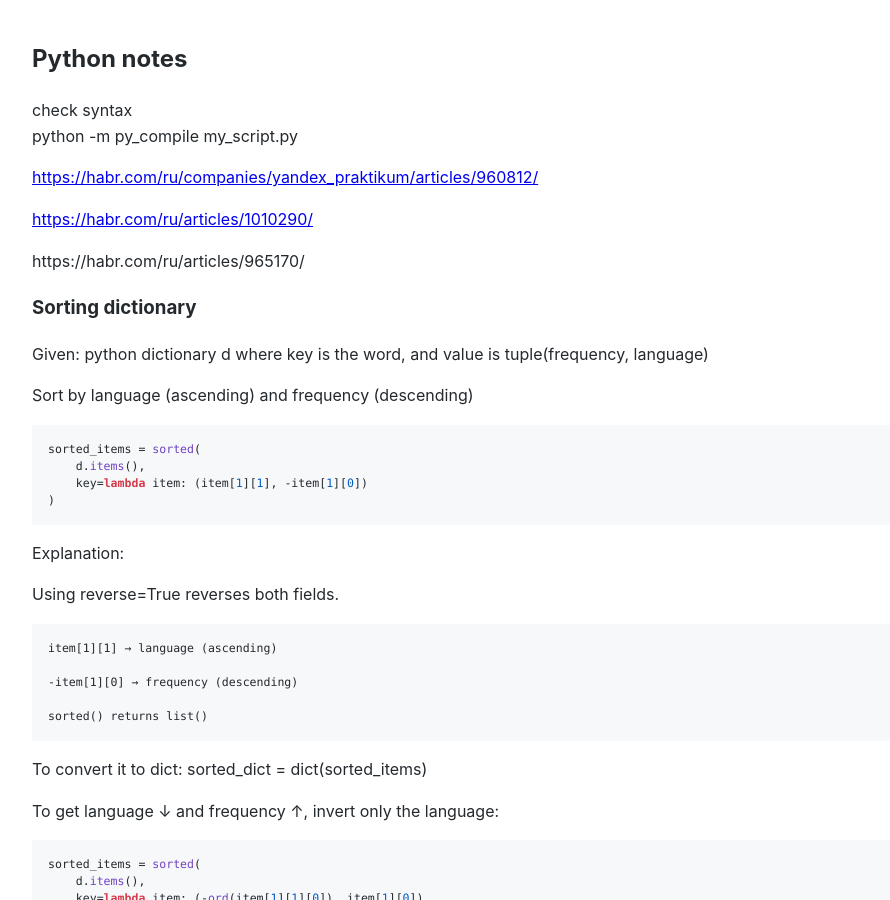
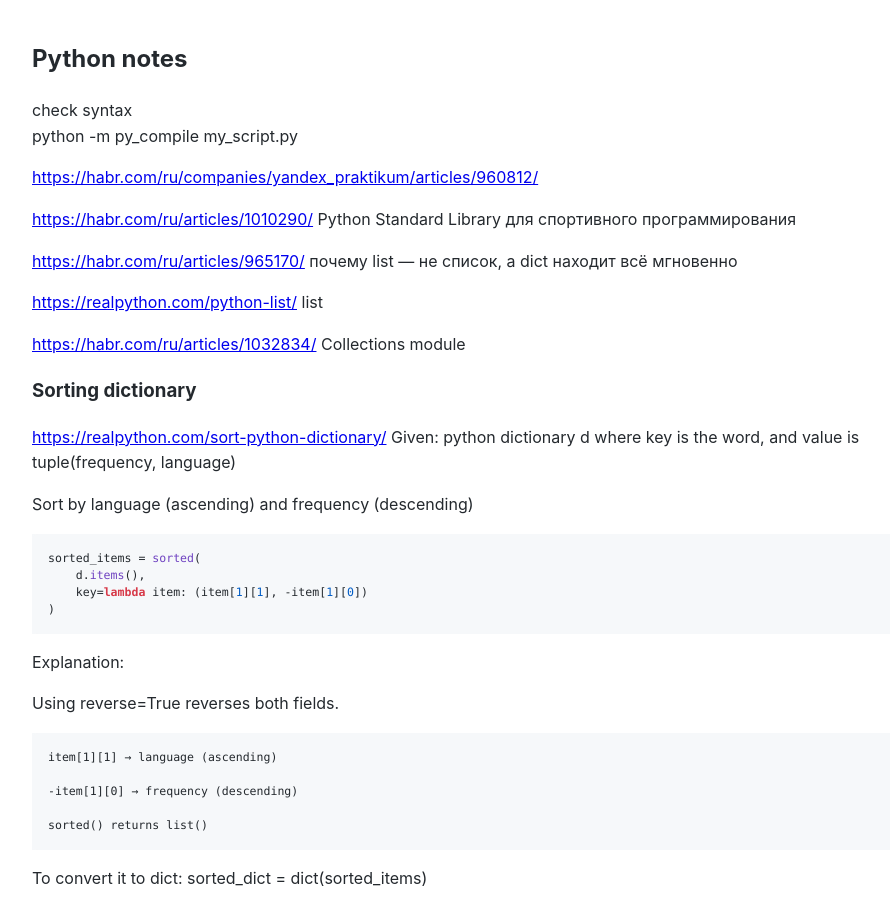
Before and after one commit to Michael-Lubinsky/michael-lubinsky.github.com, a Jekyll site: the page built from python/python.md, in a window 1280 px wide and 900 px high. Shown: the whole window, without its empty margins (158-1048 px from the left). Built offline with Jekyll 4.4.1, drawn with Linux system fonts in a browser that asks for light colours; our own code applies the rules of GitHub Pages for plain Markdown files.

Commit message:
Update python.md

```diff
--- a/python/python.md
+++ b/python/python.md
@@ -4,11 +4,16 @@ python -m py_compile my_script.py
 
 <https://habr.com/ru/companies/yandex_praktikum/articles/960812/>
 
-<https://habr.com/ru/articles/1010290/>
+<https://habr.com/ru/articles/1010290/> Python Standard Library для спортивного программирования
 
-https://habr.com/ru/articles/965170/
+<https://habr.com/ru/articles/965170/> почему list — не список, а dict находит всё мгновенно
+
+<https://realpython.com/python-list/> list
+
+<https://habr.com/ru/articles/1032834/> Collections module
 
 ### Sorting dictionary
+<https://realpython.com/sort-python-dictionary/>
 Given: python dictionary d where key is the word, and value is tuple(frequency, language)
 
 Sort by language (ascending) and frequency (descending)
```
